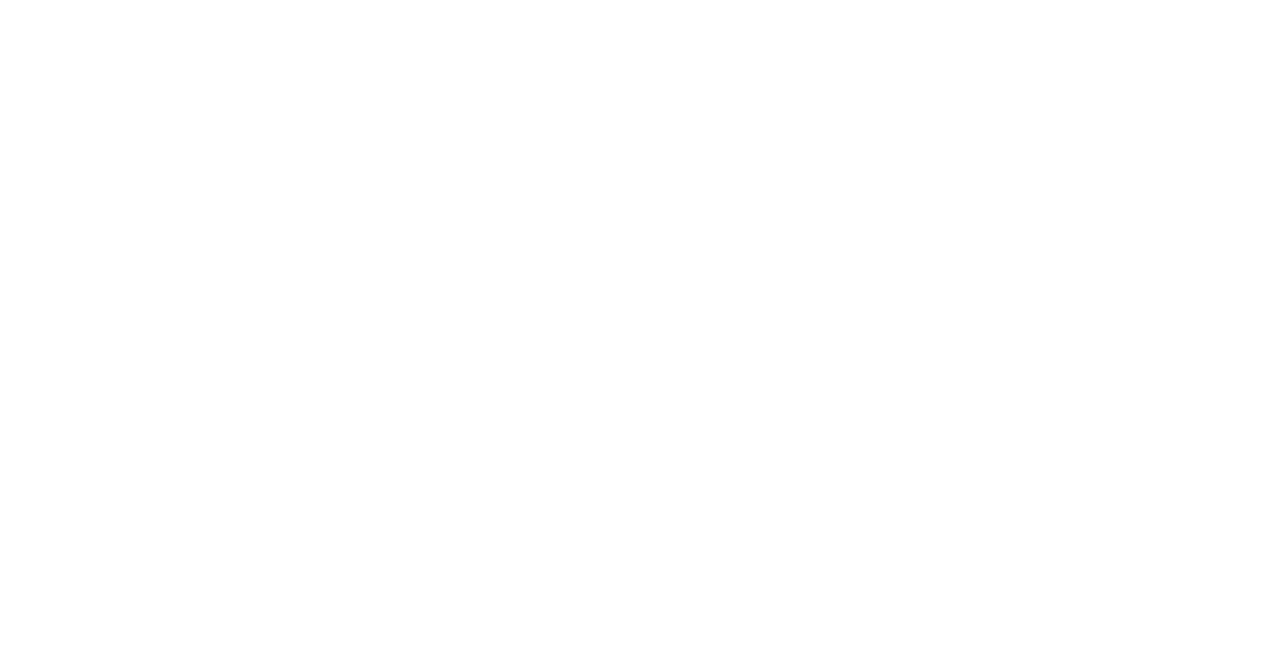
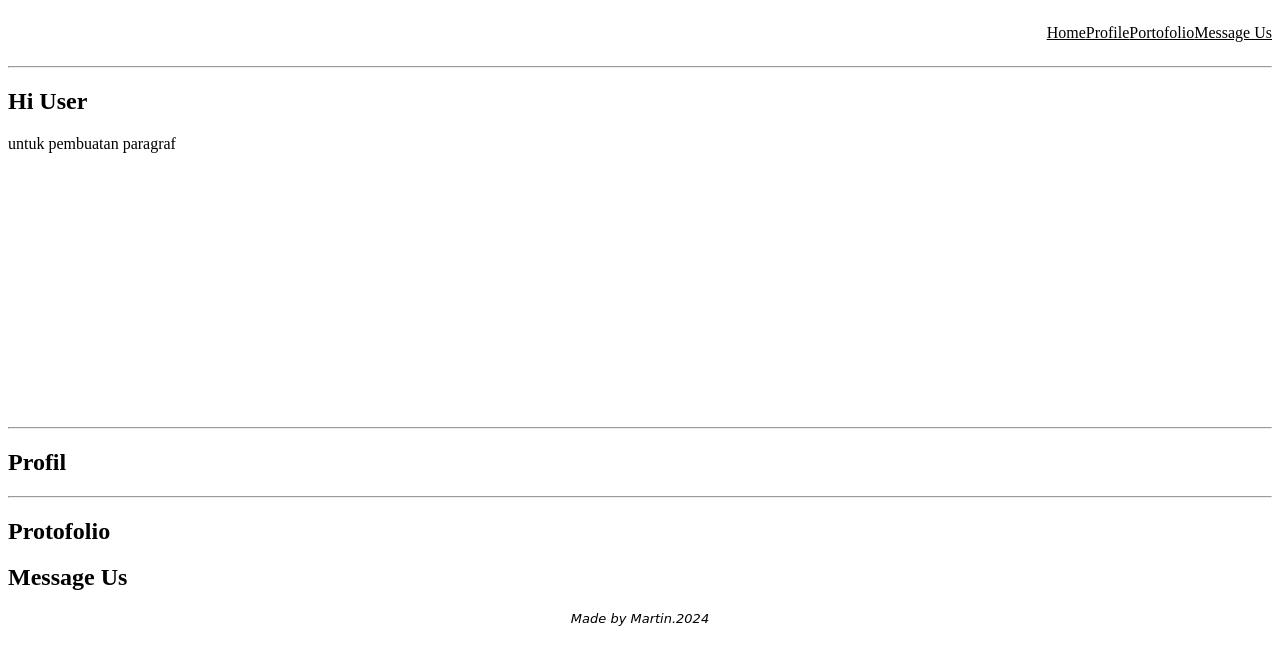
Before and after one commit to revou-fundamental-course/14-oct-24-martinanggah, a plain HTML site: page index.html in a window 1280 px wide. Drawn offline with Linux system fonts and the light colour scheme.

Commit message:
update styling dan HTML

```diff
--- a/CSS/styles.css
+++ b/CSS/styles.css
@@ -1 +1,39 @@
 /* ini css */
+
+nav{
+    display: flex;
+}
+
+nav a {
+    color: black;
+    cursor: pointer;
+}
+
+.logo-icon{
+    height: 50px;
+    width: 50px;
+    background-image: url();
+    background-size: cover;
+    background-position: center;
+    border-radius: 50%;
+}
+
+.main-header {
+    display: flex;
+    justify-content: space-between;
+    align-items: center;
+}
+
+.photo-banner{
+    height: 250px;
+    background-image: url();
+    background-size: cover;
+    background-position: center;
+}
+
+footer div{
+    text-align: center;
+    font-family: cursive;
+    font-size: small;
+    font-style: italic;
+}
--- a/index.html
+++ b/index.html
@@ -4,8 +4,69 @@
     <meta charset="UTF-8">
     <meta name="viewport" content="width=device-width, initial-scale=1.0">
     <title>Document</title>
+    <link rel="stylesheet" href="CSS\styles.css">
 </head>
 <body>
+    <header class="main-header">
+        <!-- logo -->
+        <div class="logo-icon"></div>
+        <nav>
+            <a href="#section-home">Home</a>
+            <a href="#section-profil">Profile</a>
+            <a href="#">Portofolio</a>
+            <a href="#">Message Us</a>
+        </nav>
+    </header>
 
+    <hr>
+
+    <main>
+        <!-- section home -->
+        <section id="section-home">
+            <header>
+                <h1>Hi User</h1>
+            </header>
+            <article>
+                <p>untuk pembuatan paragraf</p>
+                <!-- photo banner -->
+                <div class="photo-banner"></div>
+            </article>
+        </section>
+
+        <hr>
+
+        <!-- section profil -->
+        <section id="section-profil">
+            <header>
+                <h1>Profil</h1>
+            </header>
+            <article></article>
+        </section>
+
+        <hr>
+
+        <!-- section Portofolio -->
+        <section id="section-proto">
+            <header>
+                <h1>Protofolio</h1>
+            </header>
+            <article>
+
+            </article>
+        </section>
+
+        <section id="message-us">
+            <header>
+                <h1>Message Us</h1>
+            </header>
+            <div class="message-container">
+                <form action=""></form>
+                <div></div>
+            </div>
+        </section>
+    </main>
+    <footer>
+        <div>Made by Martin.2024</div>
+    </footer>
 </body>
 </html>
```
